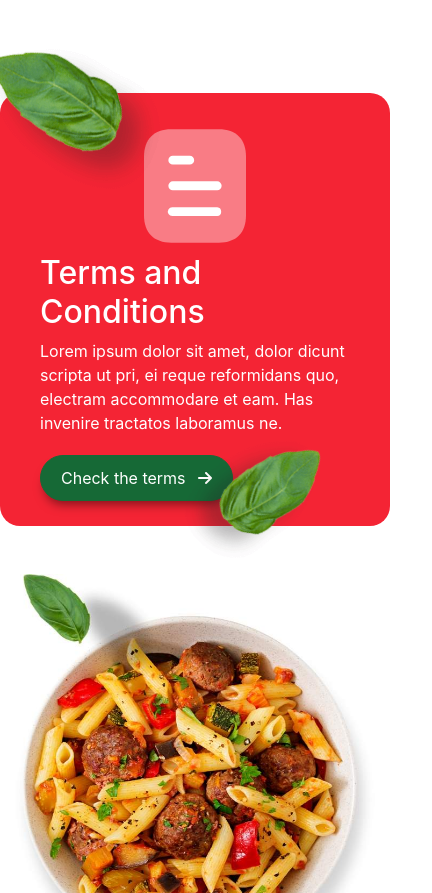
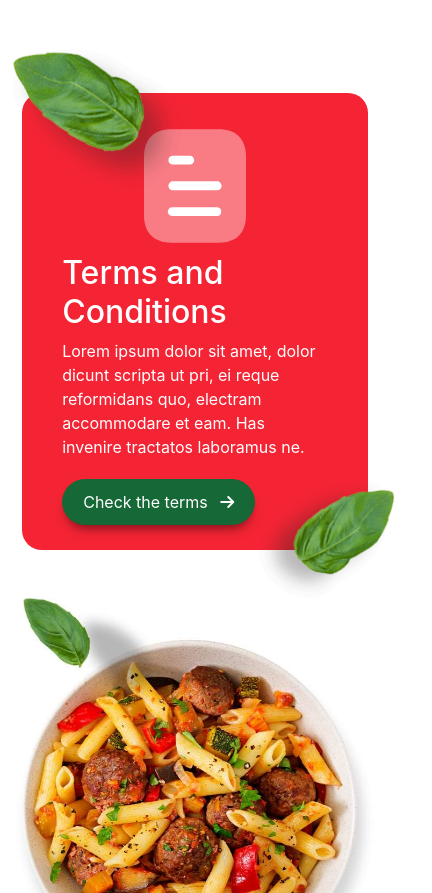
Before and after one commit to top-floor-marketing/rosina-recipie, a plain HTML site: page index.html in a window 390 px wide. Shown: the part 4747-5640 px from the top of the page, 432 px wide, since content can reach past the window. Drawn offline with nearby package versions, Linux system fonts and the light colour scheme.

Commit message:
new styling

```diff
--- a/assets/css/styles.css
+++ b/assets/css/styles.css
@@ -104,6 +104,8 @@ p {
   background-color: var(--red);
   padding: 25px;
   border-radius: 20px;
+  max-width: 100%;
+  margin: 120px 10%;
 }
 
 .btn {
@@ -155,12 +157,16 @@ p {
   box-shadow: 0 3px 7px 0.2rem #00000024 !important;
 }
 
-@media all and (max-width:767px) {
+@media all and (max-width:768px) {
   .no-bg-mob {
     background-image: none;
   }
   .vh-60 {
     min-height: inherit;
+  }
+
+  .CTA {
+    margin: 120px 2% 0;
   }
 
   .responsive-pl-5 {
@@ -176,8 +182,7 @@ p {
   }
 
   .leaf-right {
-    right: 0;
-    bottom: -5.3em;
+    bottom: -6.3em;
   }
 }
 
```
